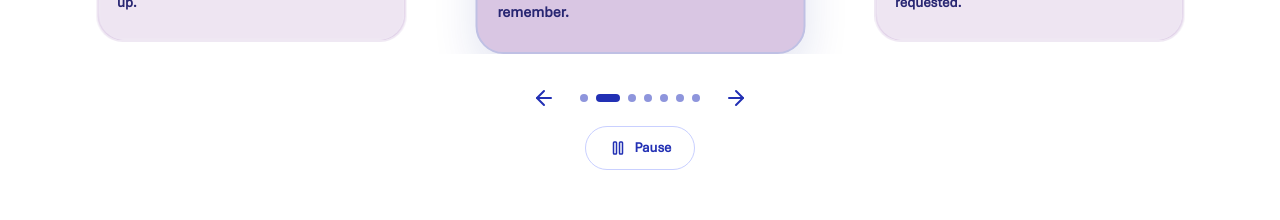
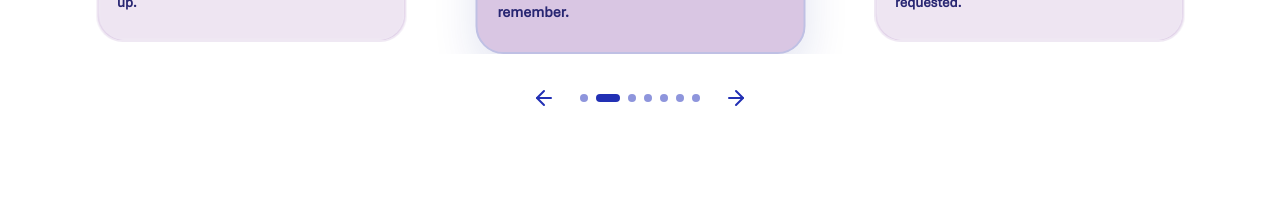
Before and after one commit to AmanDwivedi9335/clinic-portpolio, a Next.js app: page / in a window 1280 px wide. Shown: the part 1420-1640 px from the top of the page. Built offline with nearby package versions, Linux system fonts and the light colour scheme.

Commit message:
Remove pause control from home carousel

```diff
--- a/src/components/Home/ReportCarouselSection.js
+++ b/src/components/Home/ReportCarouselSection.js
@@ -2,7 +2,7 @@
 
 import Image from "next/image";
 import { useEffect, useRef, useState } from "react";
-import { ArrowLeft, ArrowRight, Pause, Play } from "lucide-react";
+import { ArrowLeft, ArrowRight } from "lucide-react";
 import { Carousel, CarouselContent, CarouselItem } from "@/components/ui/carousel";
 import { createGsapContext } from "@/lib/gsap";
 import GradientBadge from "@/components/ui/GradientBadge";
@@ -61,7 +61,6 @@ const getCircularDistance = (from, to, total) => {
 export default function ReportCarouselSection() {
   const [api, setApi] = useState(null);
   const [activeIndex, setActiveIndex] = useState(0);
-  const [isPaused, setIsPaused] = useState(false);
   const [hoveredIndex, setHoveredIndex] = useState(null);
 
   const autoplayRef = useRef(null);
@@ -84,7 +83,7 @@ export default function ReportCarouselSection() {
   }, [api]);
 
   useEffect(() => {
-    if (!api || isPaused) {
+    if (!api) {
       if (autoplayRef.current) {
         clearInterval(autoplayRef.current);
         autoplayRef.current = null;
@@ -104,7 +103,7 @@ export default function ReportCarouselSection() {
         autoplayRef.current = null;
       }
     };
-  }, [api, isPaused]);
+  }, [api]);
 
   useEffect(() => {
     return createGsapContext(sectionRef, (gsap) => {
@@ -279,15 +278,6 @@ export default function ReportCarouselSection() {
               </button>
             </div>
 
-            <button
-              type="button"
-              onClick={() => setIsPaused((current) => !current)}
-              className="flex h-11 min-w-[110px] items-center justify-center gap-2 rounded-full border border-[#C9D0FF] bg-white px-4 text-sm font-semibold transition hover:border-[#7B1FA2] hover:text-[#7B1FA2]"
-              aria-label={isPaused ? "Resume carousel autoplay" : "Pause carousel autoplay"}
-            >
-              {isPaused ? <Play size={18} /> : <Pause size={18} />}
-              <span>{isPaused ? "Play" : "Pause"}</span>
-            </button>
           </div>
         </div>
       </div>
```
